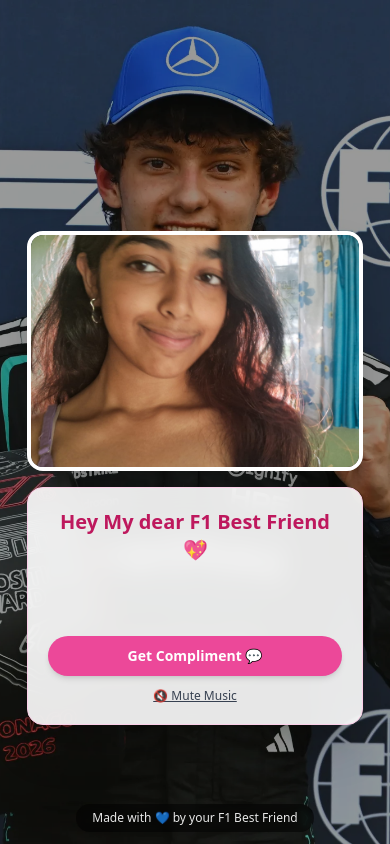
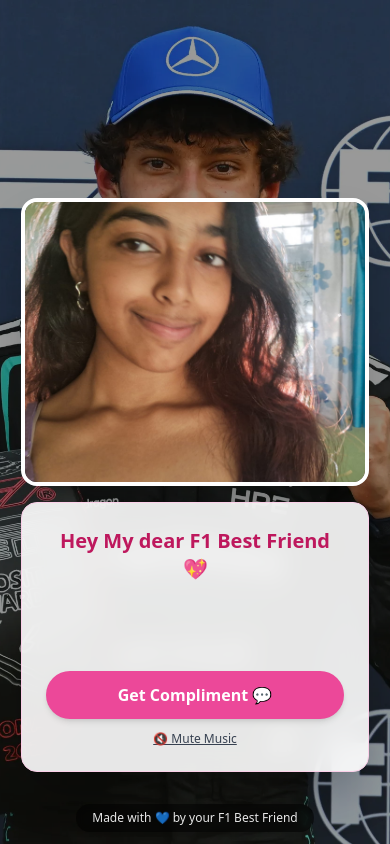
Before and after one commit to Manav2031/Compliment-Generator-F1, a React (Create React App) app in the folder frontend/: page / in a window 390 px wide. Built offline with nearby package versions, Linux system fonts and the light colour scheme.

Commit message:
Updated Code

```diff
--- a/frontend/src/App.jsx
+++ b/frontend/src/App.jsx
@@ -138,14 +138,14 @@
       {showConfetti && <Confetti />}
       <audio ref={audioRef} src={song} loop />
 
-      {/* Optimized top spacer for mobile */}
-      <div className="h-[26vh] sm:h-28 md:h-[28vh] lg:h-0 w-full z-10 shrink-0"></div>
+      {/* Top spacer set to h-[22vh] to give space for larger boxes below the face */}
+      <div className="h-[22vh] sm:h-24 md:h-[26vh] lg:h-0 w-full z-10 shrink-0"></div>
 
       {/* Main content container */}
-      <div className="w-full max-w-7xl flex flex-col lg:flex-row items-center justify-center gap-4 sm:gap-6 lg:gap-60 z-10 mb-auto lg:my-auto">
-        {/* Photo gallery section */}
+      <div className="w-full max-w-7xl flex flex-col lg:flex-row items-center justify-center gap-4 sm:gap-6 lg:gap-40 z-10 mb-auto lg:my-auto">
+        {/* Photo gallery section with increased dimensions */}
         <div className="w-full lg:w-1/2 flex flex-col items-center">
-          <div className="relative w-[92%] max-w-sm lg:max-w-md h-60 sm:h-64 lg:h-96 rounded-2xl sm:rounded-3xl overflow-hidden shadow-2xl border-4 border-white bg-black/20">
+          <div className="relative w-[95%] max-w-md h-72 sm:h-80 lg:h-96 rounded-2xl sm:rounded-3xl overflow-hidden shadow-2xl border-4 border-white bg-black/20">
             <img
               src={sisterPhotos[currentPhotoIndex]}
               alt="My wonderful sister"
@@ -154,18 +154,18 @@
           </div>
         </div>
 
-        {/* Compliment section */}
+        {/* Compliment section with increased dimensions */}
         <div className="w-full lg:w-1/2 flex flex-col items-center">
-          <div className="bg-white/90 backdrop-blur-md p-5 sm:p-6 lg:p-8 rounded-2xl sm:rounded-3xl shadow-2xl w-[92%] max-w-sm lg:max-w-md border border-pink-200">
-            <h1 className="text-xl sm:text-2xl lg:text-3xl font-bold mb-2 sm:mb-4 text-pink-700">
+          <div className="bg-white/90 backdrop-blur-md p-6 sm:p-8 rounded-2xl sm:rounded-3xl shadow-2xl w-[95%] max-w-md border border-pink-200">
+            <h1 className="text-xl sm:text-2xl lg:text-3xl font-bold mb-3 sm:mb-4 text-pink-700">
               Hey My dear F1 Best Friend 💖
             </h1>
-            <p className="text-sm sm:text-base lg:text-xl mb-4 sm:mb-6 text-gray-700 min-h-[48px] sm:min-h-[56px] flex items-center justify-center">
+            <p className="text-base sm:text-lg lg:text-xl mb-5 sm:mb-6 text-gray-700 min-h-[56px] flex items-center justify-center">
               {typedText}
             </p>
             <button
               onClick={getRandomCompliment}
-              className="bg-pink-500 hover:bg-pink-600 text-white font-semibold py-2.5 sm:py-3 px-6 rounded-full transition w-full shadow-md hover:shadow-lg text-sm sm:text-base"
+              className="bg-pink-500 hover:bg-pink-600 text-white font-semibold py-3 px-6 rounded-full transition w-full shadow-md hover:shadow-lg text-base"
             >
               Get Compliment 💬
             </button>
```
